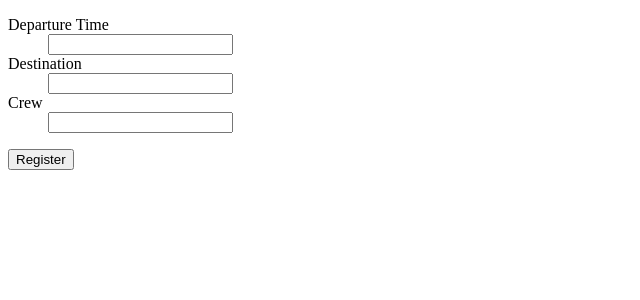
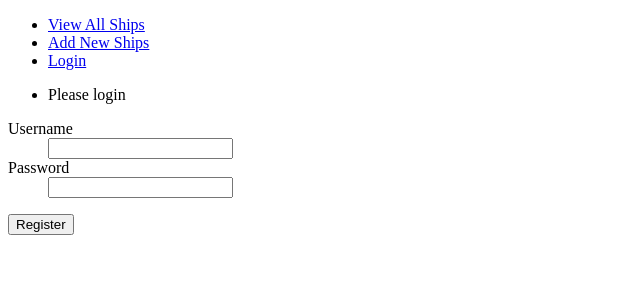
Before and after one commit to Sahil5/LunchShip, a Flask app: page /new_ship in a window 1280 px wide. Shown: the top 300 px of the page, without its empty margins (0-640 px from the left). Run offline with Flask 2, Linux system fonts and the light colour scheme; parts of the project's set-up code (start-up, migrations or seed data) failed here and were passed over; some libraries are stand-ins or nearby versions.

Commit message:
Added navbar and login auth

```diff
--- a/auth.py
+++ b/auth.py
@@ -1,7 +1,7 @@
 # -*- coding: utf-8 -*-
 import app
 from functools import wraps
-from flask import request, Response, session
+from flask import flash, request, Response, session
 from flask import render_template
 from flask.ext.login import LoginManager, UserMixin, current_user, login_user, logout_user
 
@@ -11,6 +11,7 @@ import ldap
 import secrets
 from functools import wraps
 
+from helpers.forms import LoginForm
 
 os.environ['LDAPTLS_REQCERT'] = secrets.LDAPTLS_REQCERT
 os.environ['LDAPTLS_CACERT'] = secrets.LDAPTLS_CACERT
@@ -58,6 +59,11 @@ def requires_login(f):
       @wraps(f)
       def decorated_function(*args, **kwargs):
         if not current_user.is_authenticated:
-           return render_template("login.html")
+            login_form = LoginForm(request.form)
+            flash('Please login')
+            return render_template(
+                "login.html",
+                login_form=login_form
+            )
         return f(*args, **kwargs)
       return decorated_function
--- a/templates/base.html
+++ b/templates/base.html
@@ -6,10 +6,18 @@
 <body>
     <!-- Main content of the page is inserted in block body -->
     <nav>
-        {% if current_user.is_authenticated %}
-        <a href="/logout">Log Out</a>
-        {% endif %}
+        <ul>
+            <li><a href="/all_ships">View All Ships</a></li>
+            <li><a href="/new_ship">Add New Ships</a></li>
+            {% if current_user.is_authenticated %}
+                <li><a href="/logout">Log Out</a></li>
+            {% else %}
+                <li><a href="/">Login</a></li>
+            {% endif %}
+        </ul>
+
     </nav>
+
     {% block body %}
     {% endblock %}
 </body>
--- /dev/null
+++ b/templates/edit_ship.html
@@ -0,0 +1,5 @@
+{% extends 'base.html' %}
+
+{% block body %}
+	<p>Edit ship page</p>
+{% endblock %}
--- a/views.py
+++ b/views.py
@@ -8,21 +8,12 @@ from logic import create_ship
 from presentation.ships import get_all_lunch_ship_presenters
 
 @app.route("/")
+@requires_login
 def index():
-    if current_user.is_authenticated:
-        username = current_user.get_id()
-        session['username'] = username
-
-        return redirect(url_for('show_all_ships'))
-
-    login_form = LoginForm(request.form)
-
-    return render_template(
-        "login.html",
-        login_form=login_form
-    )
+    return redirect(url_for('show_all_ships'))
 
 @app.route('/new_ship', methods=['GET', 'POST'])
+@requires_login
 def create_new_ship():
     lunch_ship_form = CreateLunchShip(request.form)
 
@@ -37,12 +28,31 @@ def create_new_ship():
     )
 
 @app.route('/all_ships')
+@requires_login
 def show_all_ships():
     lunch_ship_presenters = get_all_lunch_ship_presenters()
-    print lunch_ship_presenters
 
-    return render_template("all_ships.html", lunch_ship_presenters=lunch_ship_presenters)
+    # TODO: Add logic for deciding on which projects a person is captain of
+    is_captain = True
 
+    return render_template("all_ships.html",
+        lunch_ship_presenters=lunch_ship_presenters,
+        is_captain=is_captain
+
+    )
+
+@app.route('/join_ship')
+@requires_login
+def join_ship():
+    ## TODO: add logic for joining ship
+    flash('You have just joined a new ship')
+
+    return redirect(url_for('show_all_ships'))
+
+@app.route('/edit_ship')
+@requires_login
+def edit_ship():
+    return render_template("edit_ship.html")
 
 @app.route('/login', methods=['post'])
 def login():
```
Also changed, not shown: templates/all_ships.html (+13 -0 lines).
